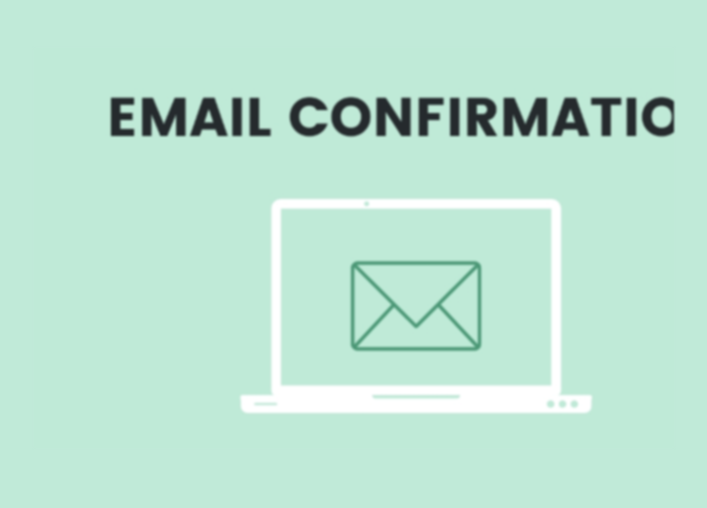
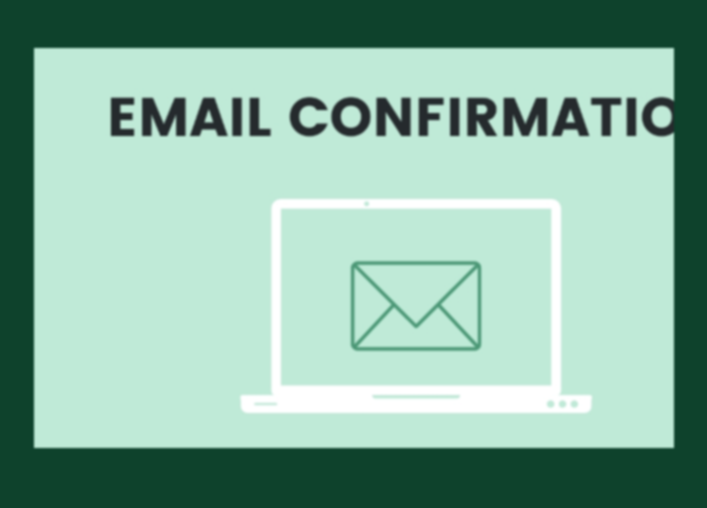
Before and after one commit to AlexBinkovskyy/finalTeamProject-backend, a website: page public/confirm.html in a window 1280 px wide. Shown: the top 508 px of the page, without its empty margins (286-993 px from the left). Drawn offline with Linux system fonts and the light colour scheme.

Commit message:
fix color

```diff
--- a/public/style.css
+++ b/public/style.css
@@ -4,7 +4,7 @@ body {
     justify-content: center;
     align-items: center;
     height: 60vh;
-    background-color: rgb(192, 234, 216);
+    background-color: rgb(14, 66, 44);
   }
 
 .wrapper {
```
